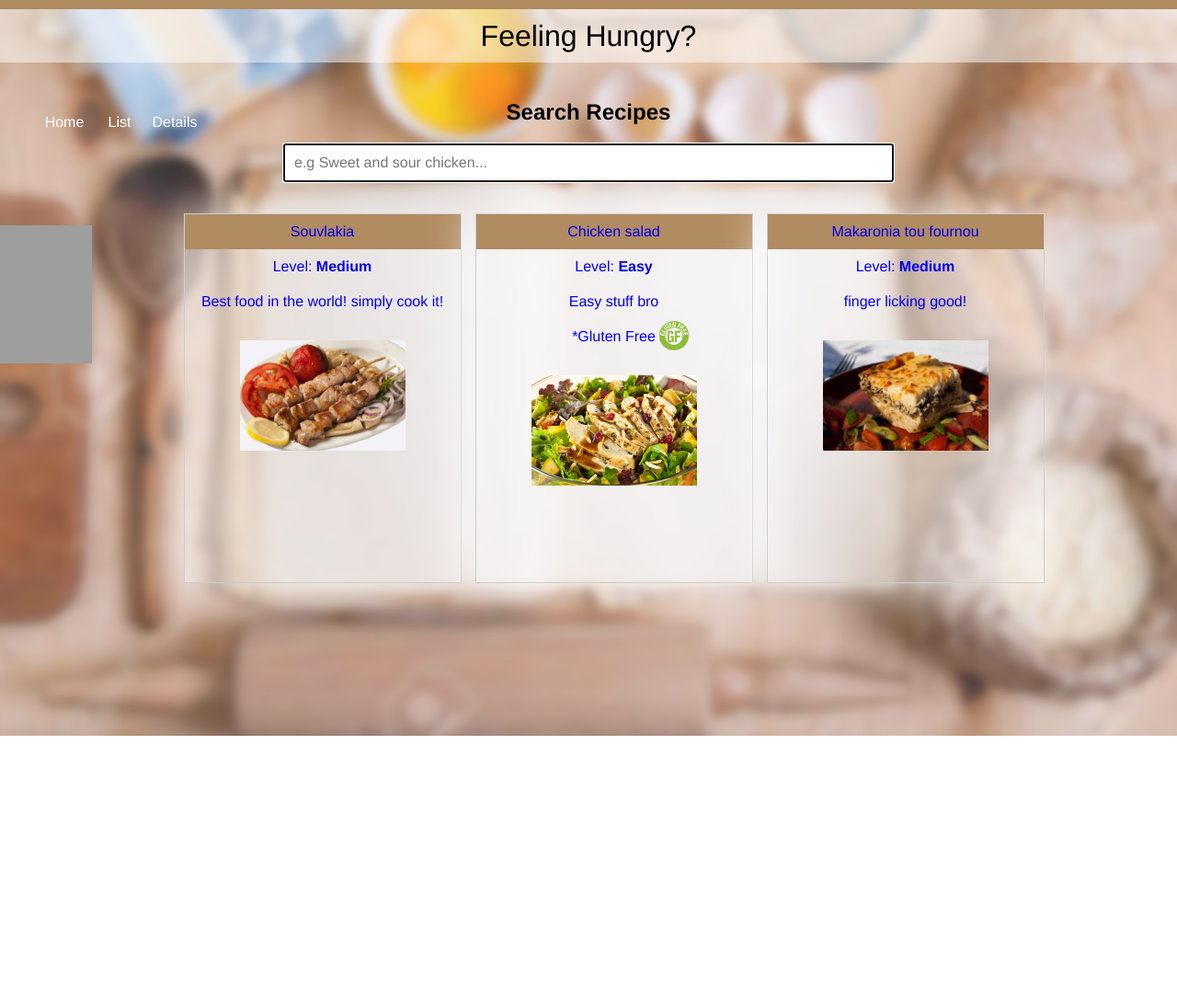
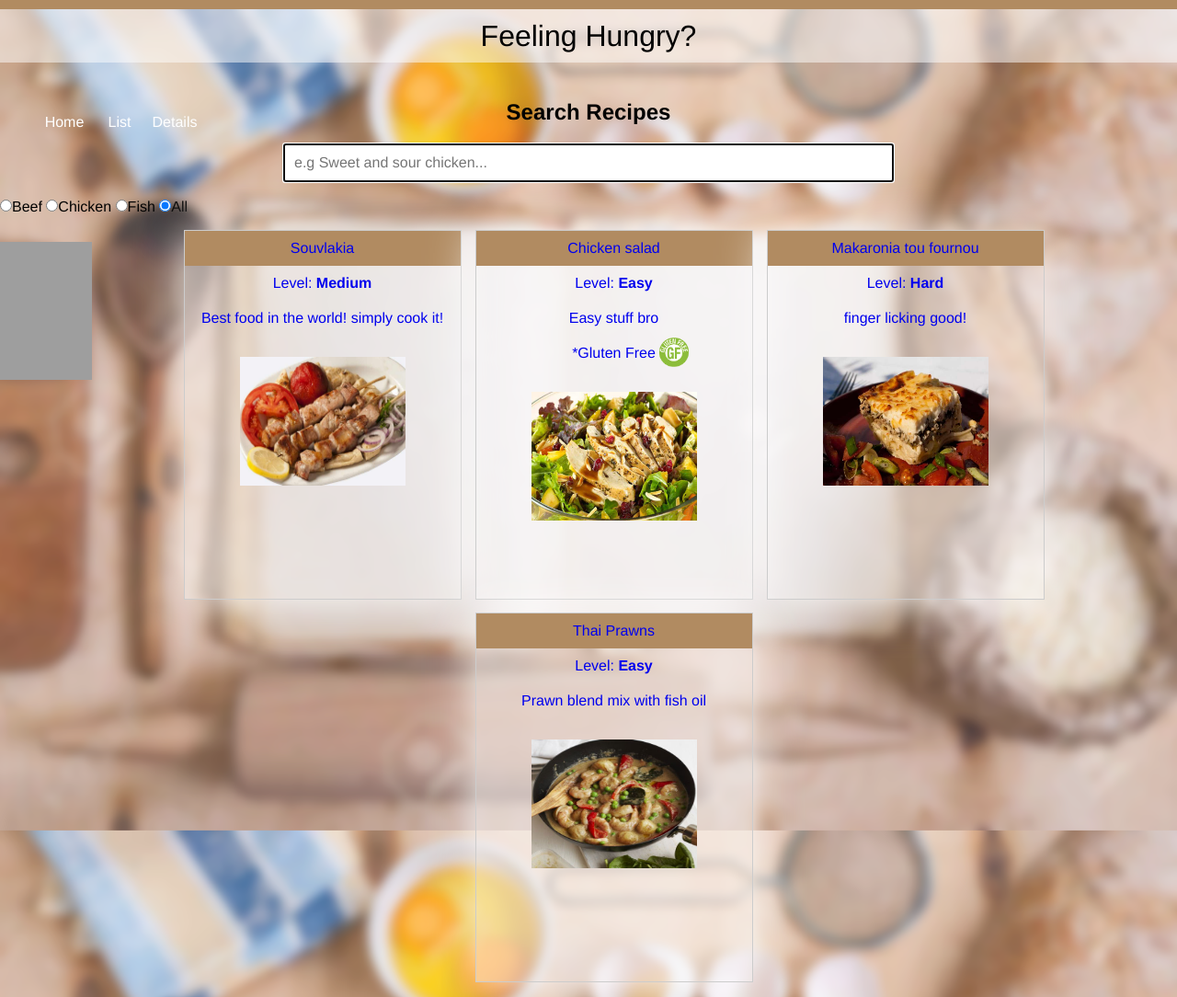
Before and after one commit to alexkey89/RecMixer, a plain HTML site: page index.html at #/view2 in a window 1280 px wide. Shown: the top 1084 px of the page at 92% size. Before the commit the page ends 800 px from the top, so only its background shows below. Drawn offline with Linux system fonts and the light colour scheme; grey boxes are pictures that could not be loaded.

Commit message:
added more filtering
added more css, filtering data, testing

```diff
--- a/Partials/ListView.html
+++ b/Partials/ListView.html
@@ -2,9 +2,16 @@
 
     <div class="center searchBox">
         <h2>Search Recipes</h2>
-        <input type="text" ng-model="query" placeholder="e.g Sweet and sour chicken..." autofocus />
+        <input type="text" ng-model="query" placeholder="e.g Sweet and sour chicken..." autofocus  />
     </div>
     <br />
+
+    <form>
+        <input type="radio" ng-model="query" name="test" value="Beef">Beef</input>
+        <input type="radio" ng-model="query" name="test" value="Chicken">Chicken</input>
+        <input type="radio" ng-model="query" name="test" value="Fish">Fish</input>
+        <input type="radio" ng-checked="true" ng-model="query" name="test" value="">All</input>
+    </form>
 
     <p class="genie" ng-click="jinny=true"><img src="img/genie.png" height="150" width="100" /></p>
 
@@ -19,7 +26,7 @@
     </div>
 
     <ul class="center allRecipes">
-        <li class="recipes" ng-repeat="Rec in Recipe | limitTo: 3 | filter: query ">
+        <li class="recipes" ng-repeat="Rec in Recipe | limitTo: 4 | filter: query ">
 
             <a href="#/view3/{{Recipe.indexOf(Rec)}}">
 
@@ -34,7 +41,7 @@
                     *Gluten Free <img class="GF_icon" src="img/GF.png" height="40" width="40" />
                 </p>
 
-                <p><img ng-src="{{Rec.img}}" height="120" width="180" />
+                <p><img ng-src="{{Rec.img}}" height="140" width="180" />
                 </p>
 
 
--- a/css/master.css
+++ b/css/master.css
@@ -97,7 +97,7 @@ h2.Main_title {
 }
 
 
-input[type=checkbox] {
+form[name="settings"] input[type=checkbox] {
     display: block;
     width: 128px;
     height: 128px;
--- a/js/config.js
+++ b/js/config.js
@@ -6,10 +6,6 @@ var RecipeMixerModule = angular.module("RecipeMixerModule", ['ngRoute', 'mainApp
 
     RecipeMixerModule.config(function($routeProvider){
     	$routeProvider
-            .when('/view0',{
-                controller: 'menuController',
-                templateUrl: 'index.html'
-            })
     		.when('/view1',{
     			controller: 'ListController',
     			templateUrl: 'Partials/landingPage.html'
--- a/js/db.json
+++ b/js/db.json
@@ -31,7 +31,7 @@
 		{
 		"Title": "Makaronia tou fournou",
 		"Description": "finger licking good!",
-		"Level": "Medium",
+		"Level": "Hard",
 		"img":"img/pastitsio.jpg",
 		"Healthiness": 2,
 		"Ingredients": [
@@ -42,5 +42,20 @@
 			"tomato puree"
 		],
 		"glutenFree": false
+	},
+	{
+		"Title": "Thai Prawns",
+		"Description": "Prawn blend mix with fish oil",
+		"Level": "Easy",
+		"img":"img/thaiprawns.jpg",
+		"Healthiness": 5,
+		"Ingredients": [
+			"Prawns",
+			"Parsely",
+			"Olive oil",
+			"Oregano",
+			"Cumin"
+		],
+		"glutenFree": false
 	}]
 }
--- a/js/main.js
+++ b/js/main.js
@@ -1,10 +1,5 @@
 
 var mainAppController = angular.module('mainAppController', []);
-
-mainAppController.controller('menuController', ['$scope', '$http', function ($scope, $http){
-
-
-}]);
 
 
 mainAppController.controller('ListController', ['$scope', '$http', function ($scope, $http){
```
Also changed, not shown: Partials/landingPage.html (+1 -1 lines), img/thaiprawns.jpg (added).
